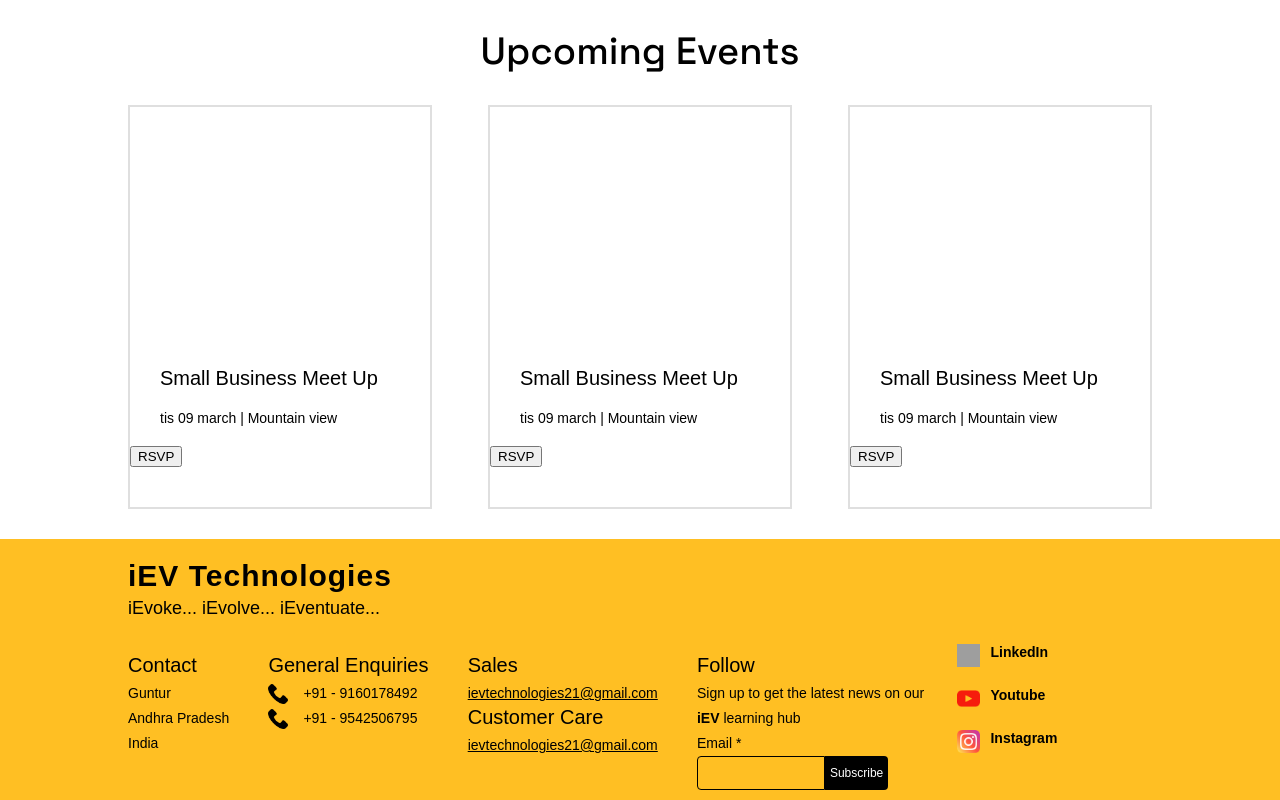
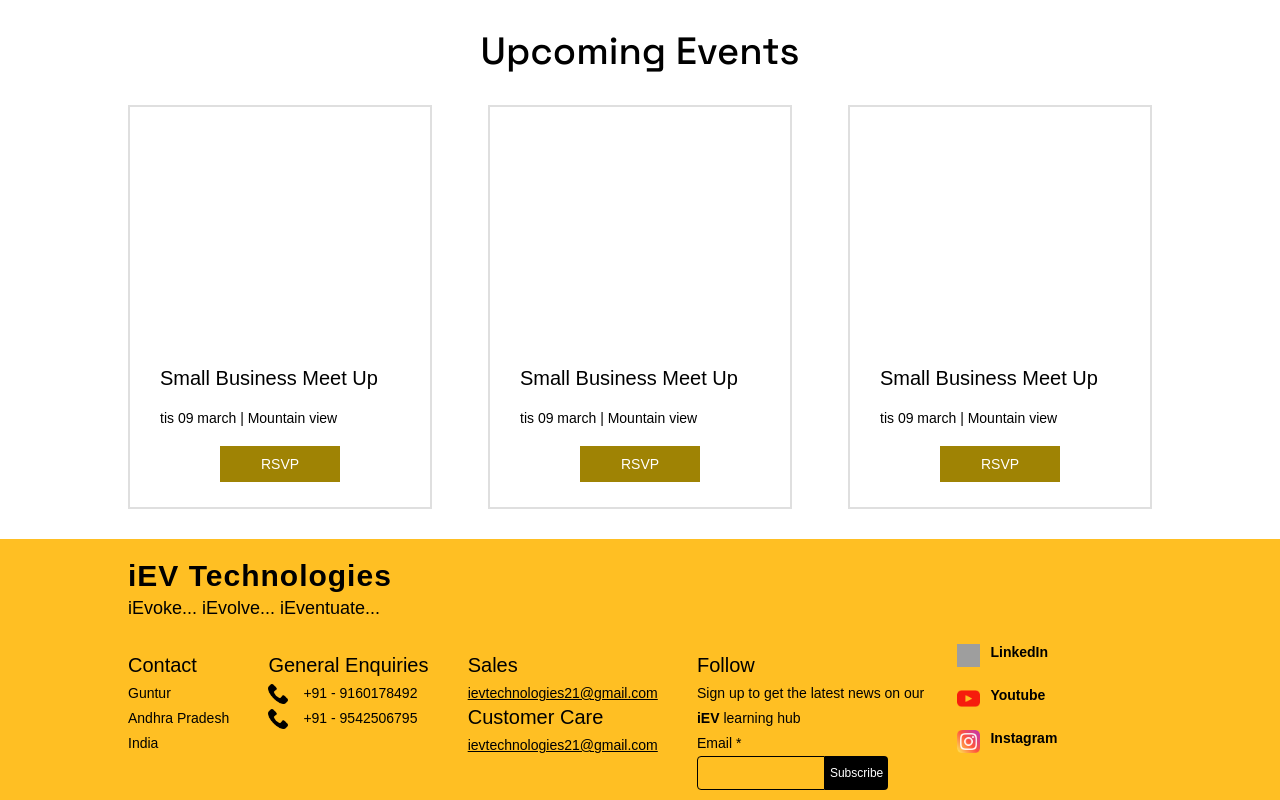
Before and after one commit to iev21/iev-frontend, an Angular app: page / in a window 1280 px wide. Shown: the part 2604-3404 px from the top of the page. Built offline with nearby package versions, Linux system fonts and the light colour scheme; grey boxes are pictures that could not be loaded.

Commit message:
Update events.component.html

```diff
--- a/src/app/events/events.component.html
+++ b/src/app/events/events.component.html
@@ -26,22 +26,21 @@
             <div class="events__container__flex__heading">Small Business Meet Up</div>
             <div class="events__container__flex__subheading">tis 09 march | Mountain view </div>
             <!-- Modify the button to trigger the RSVP popup -->
-            <!-- <div class="button" onclick="openModal()">RSVP</div> -->
-            <button (click)="openModal()">RSVP</button>
+            <div class="button" onclick="openModal()">RSVP</div>
         </div>
         <!-- Repeat the structure for other events -->
               <div class="events__container__flex">
             <div class="events__container__flex__heading">Small Business Meet Up</div>
             <div class="events__container__flex__subheading">tis 09 march | Mountain view </div>
             <!-- Modify the button to trigger the RSVP popup -->
-            <button (click)="openModal()">RSVP</button>
+            <div class="button" onclick="openModal()">RSVP</div>
         </div>
         <!-- Repeat the structure for other events -->
               <div class="events__container__flex">
             <div class="events__container__flex__heading">Small Business Meet Up</div>
             <div class="events__container__flex__subheading">tis 09 march | Mountain view </div>
             <!-- Modify the button to trigger the RSVP popup -->
-            <button (click)="openModal()">RSVP</button>
+            <div class="button" onclick="openModal()">RSVP</div>
         </div>
         <!-- Repeat the structure for other events -->
     </div>
```
